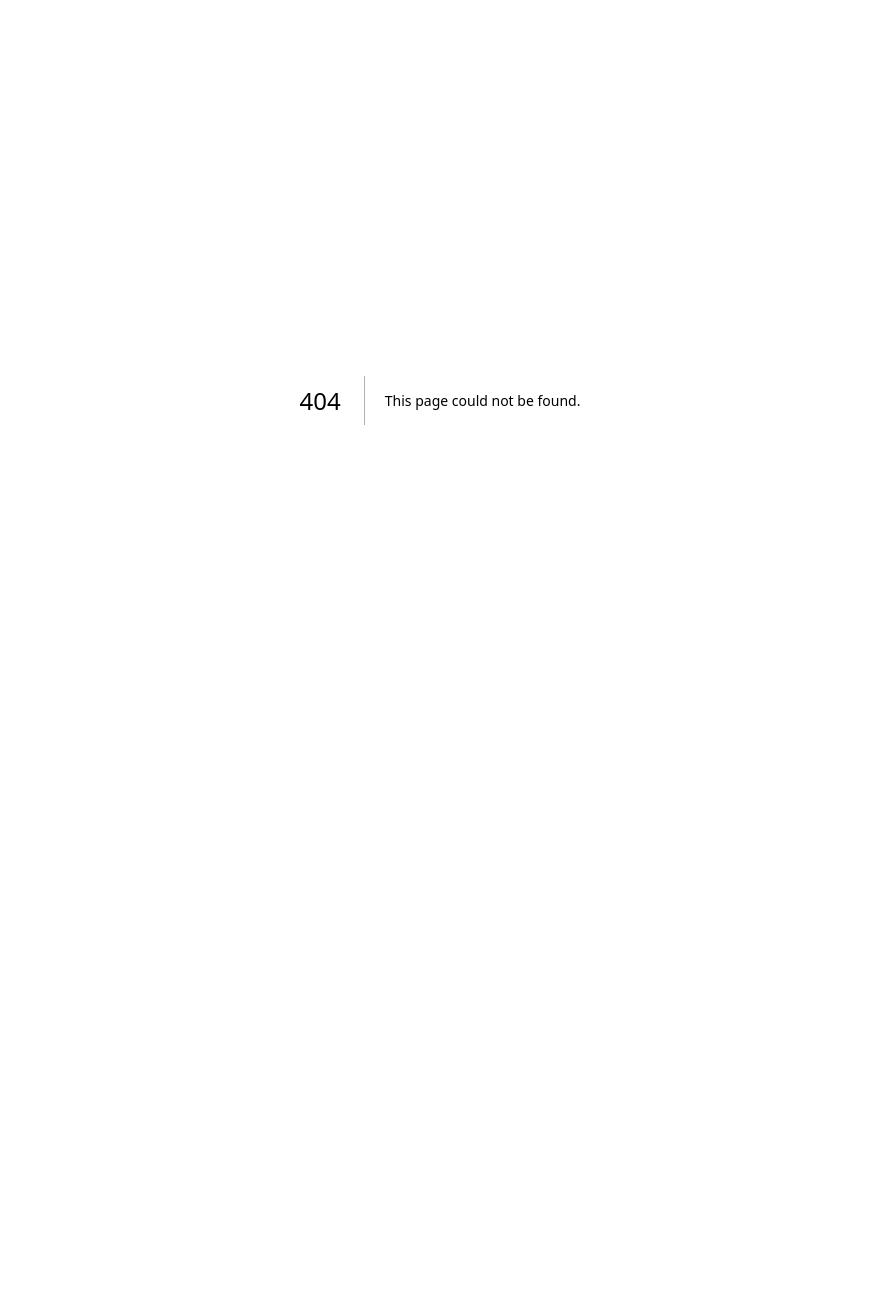
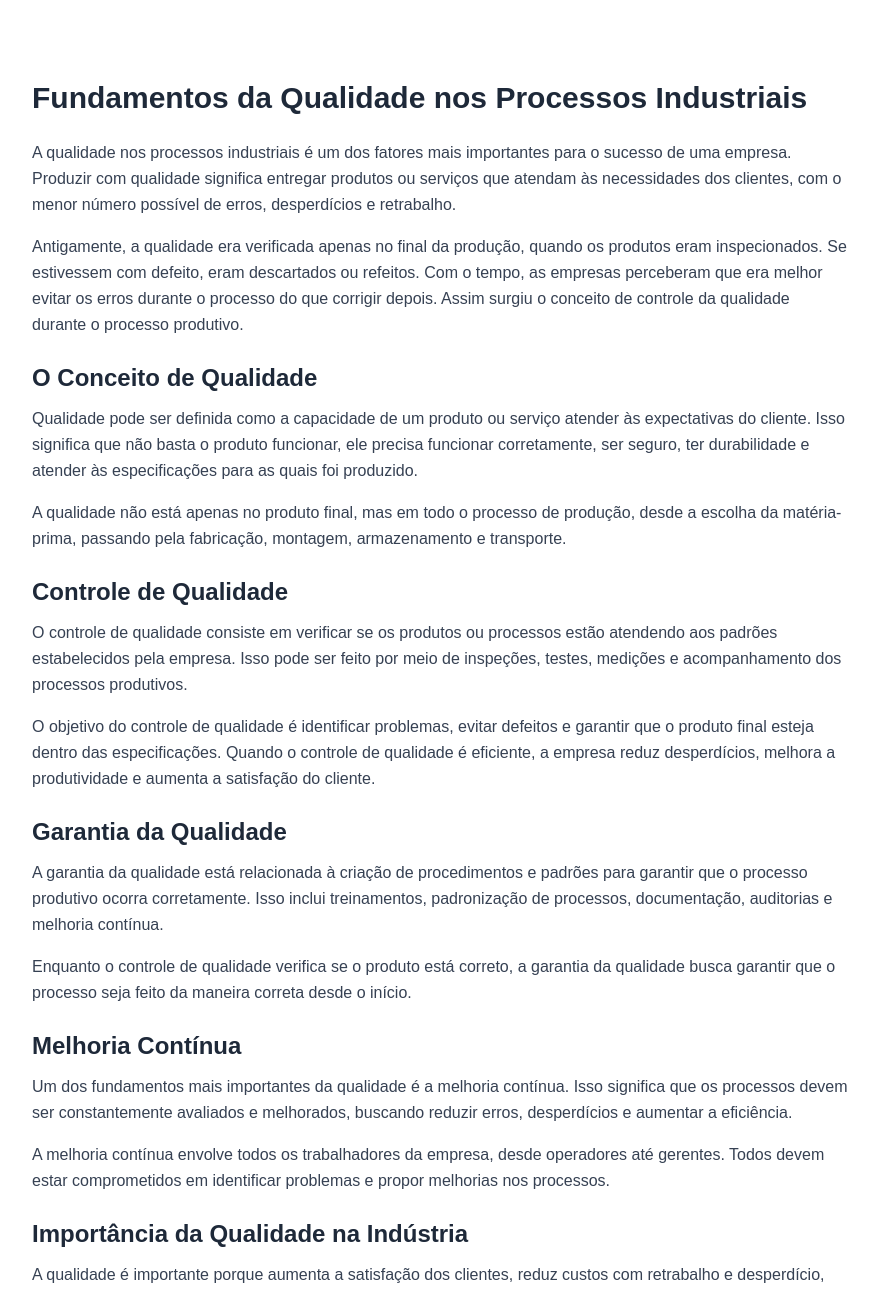
Before and after one commit to Marco-Veio/mod-ind-texts, a Next.js app: page /fundamentos-da-qualidade in a window 1280 px wide. Before the commit this address had no page. Shown: the top 1292 px of the page, without its empty margins (200-1078 px from the left). Before the commit the page ends 800 px from the top, so only its background shows below. Built offline with nearby package versions, Linux system fonts and the light colour scheme.

Commit message:
fundamentos da qualidade

```diff
--- /dev/null
+++ b/app/fundamentos-da-qualidade/page.tsx
@@ -0,0 +1,123 @@
+export default function Home() {
+  return (
+    <div className="max-w-4xl mx-auto bg-white p-10 shadow-lg mt-10 mb-10 rounded-2xl">
+      <h1 className="text-3xl font-bold mb-6 text-gray-800">
+        Fundamentos da Qualidade nos Processos Industriais
+      </h1>
+
+      <p className="mb-4 text-gray-700 leading-relaxed">
+        A qualidade nos processos industriais é um dos fatores mais importantes
+        para o sucesso de uma empresa. Produzir com qualidade significa entregar
+        produtos ou serviços que atendam às necessidades dos clientes, com o
+        menor número possível de erros, desperdícios e retrabalho.
+      </p>
+
+      <p className="mb-4 text-gray-700 leading-relaxed">
+        Antigamente, a qualidade era verificada apenas no final da produção,
+        quando os produtos eram inspecionados. Se estivessem com defeito, eram
+        descartados ou refeitos. Com o tempo, as empresas perceberam que era
+        melhor evitar os erros durante o processo do que corrigir depois. Assim
+        surgiu o conceito de controle da qualidade durante o processo produtivo.
+      </p>
+
+      <h2 className="text-2xl font-semibold mt-6 mb-3 text-gray-800">
+        O Conceito de Qualidade
+      </h2>
+
+      <p className="mb-4 text-gray-700 leading-relaxed">
+        Qualidade pode ser definida como a capacidade de um produto ou serviço
+        atender às expectativas do cliente. Isso significa que não basta o
+        produto funcionar, ele precisa funcionar corretamente, ser seguro, ter
+        durabilidade e atender às especificações para as quais foi produzido.
+      </p>
+
+      <p className="mb-4 text-gray-700 leading-relaxed">
+        A qualidade não está apenas no produto final, mas em todo o processo de
+        produção, desde a escolha da matéria-prima, passando pela fabricação,
+        montagem, armazenamento e transporte.
+      </p>
+
+      <h2 className="text-2xl font-semibold mt-6 mb-3 text-gray-800">
+        Controle de Qualidade
+      </h2>
+
+      <p className="mb-4 text-gray-700 leading-relaxed">
+        O controle de qualidade consiste em verificar se os produtos ou
+        processos estão atendendo aos padrões estabelecidos pela empresa. Isso
+        pode ser feito por meio de inspeções, testes, medições e acompanhamento
+        dos processos produtivos.
+      </p>
+
+      <p className="mb-4 text-gray-700 leading-relaxed">
+        O objetivo do controle de qualidade é identificar problemas, evitar
+        defeitos e garantir que o produto final esteja dentro das
+        especificações. Quando o controle de qualidade é eficiente, a empresa
+        reduz desperdícios, melhora a produtividade e aumenta a satisfação do
+        cliente.
+      </p>
+
+      <h2 className="text-2xl font-semibold mt-6 mb-3 text-gray-800">
+        Garantia da Qualidade
+      </h2>
+
+      <p className="mb-4 text-gray-700 leading-relaxed">
+        A garantia da qualidade está relacionada à criação de procedimentos e
+        padrões para garantir que o processo produtivo ocorra corretamente. Isso
+        inclui treinamentos, padronização de processos, documentação, auditorias
+        e melhoria contínua.
+      </p>
+
+      <p className="mb-4 text-gray-700 leading-relaxed">
+        Enquanto o controle de qualidade verifica se o produto está correto, a
+        garantia da qualidade busca garantir que o processo seja feito da
+        maneira correta desde o início.
+      </p>
+
+      <h2 className="text-2xl font-semibold mt-6 mb-3 text-gray-800">
+        Melhoria Contínua
+      </h2>
+
+      <p className="mb-4 text-gray-700 leading-relaxed">
+        Um dos fundamentos mais importantes da qualidade é a melhoria contínua.
+        Isso significa que os processos devem ser constantemente avaliados e
+        melhorados, buscando reduzir erros, desperdícios e aumentar a
+        eficiência.
+      </p>
+
+      <p className="mb-4 text-gray-700 leading-relaxed">
+        A melhoria contínua envolve todos os trabalhadores da empresa, desde
+        operadores até gerentes. Todos devem estar comprometidos em identificar
+        problemas e propor melhorias nos processos.
+      </p>
+
+      <h2 className="text-2xl font-semibold mt-6 mb-3 text-gray-800">
+        Importância da Qualidade na Indústria
+      </h2>
+
+      <p className="mb-4 text-gray-700 leading-relaxed">
+        A qualidade é importante porque aumenta a satisfação dos clientes, reduz
+        custos com retrabalho e desperdício, melhora a organização da empresa e
+        aumenta a competitividade no mercado.
+      </p>
+
+      <p className="mb-4 text-gray-700 leading-relaxed">
+        Empresas que possuem processos de qualidade bem definidos produzem
+        melhor, cometem menos erros e conseguem se destacar no mercado. Por
+        isso, a qualidade não é responsabilidade apenas de um setor, mas de
+        todos os envolvidos no processo produtivo.
+      </p>
+
+      <h2 className="text-2xl font-semibold mt-6 mb-3 text-gray-800">
+        Conclusão
+      </h2>
+
+      <p className="text-gray-700 leading-relaxed">
+        Os fundamentos da qualidade nos processos industriais envolvem atender
+        às expectativas do cliente, controlar os processos produtivos, garantir
+        que os procedimentos sejam seguidos corretamente e buscar a melhoria
+        contínua. A qualidade é um fator essencial para o sucesso das empresas e
+        para a produção de produtos confiáveis e eficientes.
+      </p>
+    </div>
+  );
+}
```
